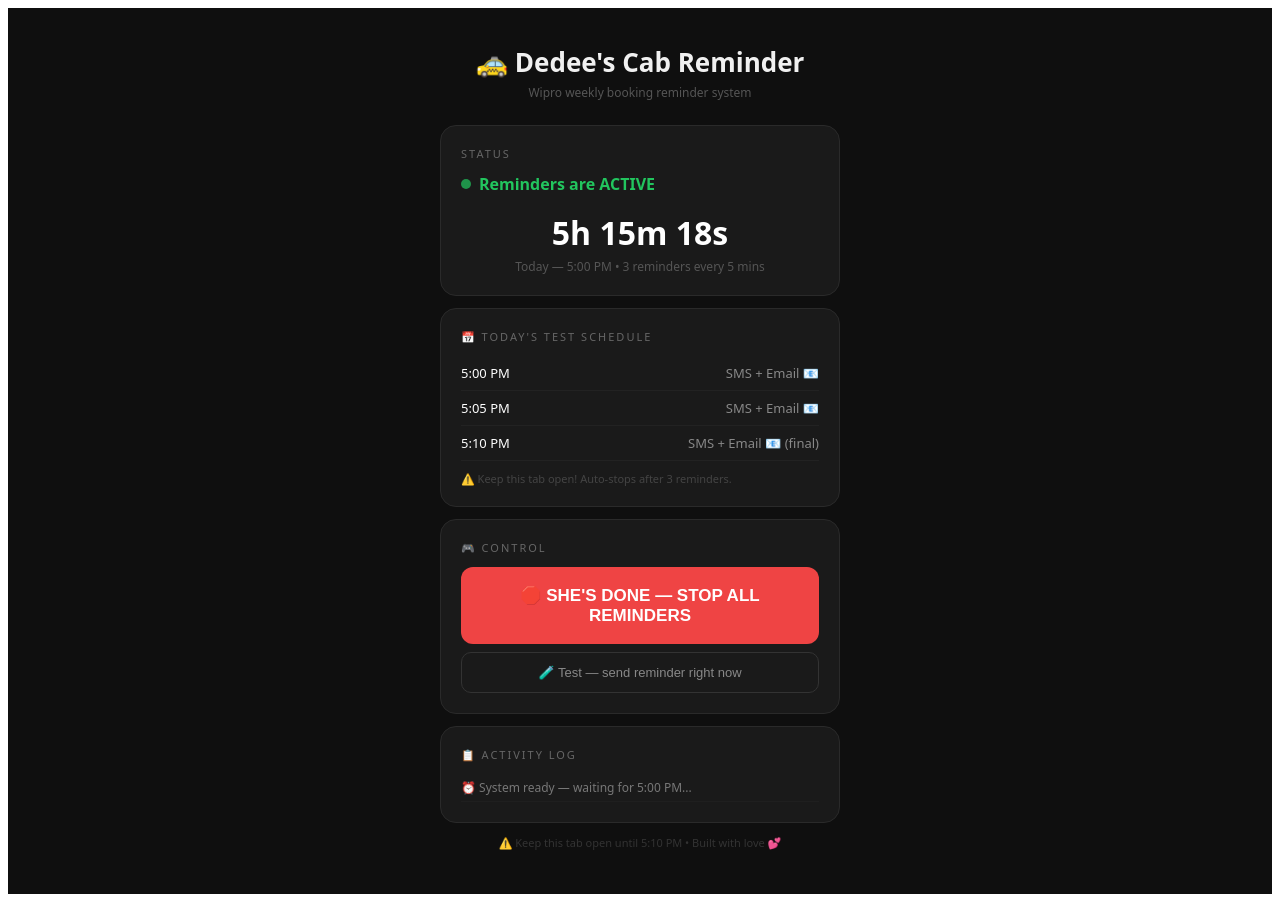
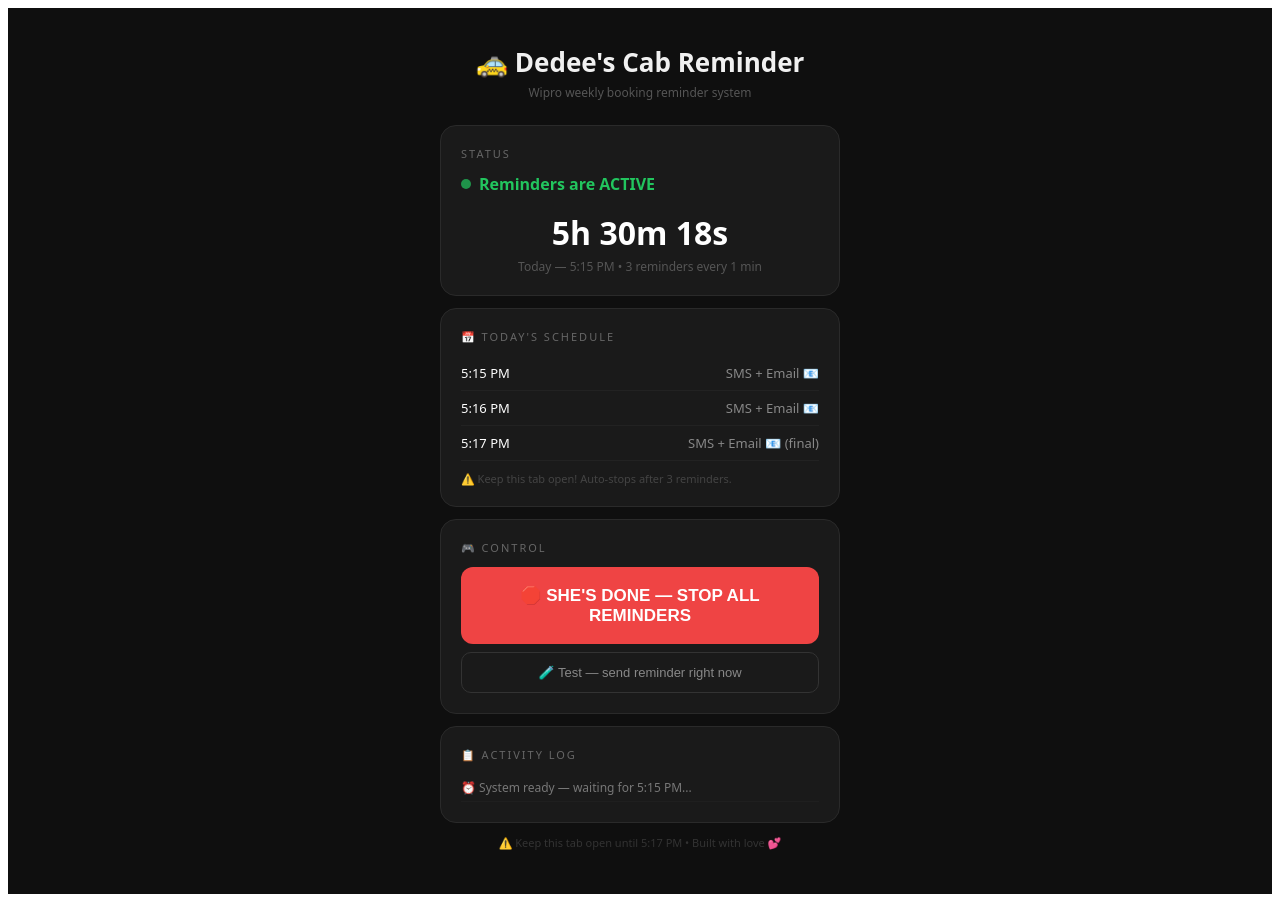
Before and after one commit to Nithinnani2002/cab_cron, a React (Create React App) app: page / in a window 1280 px wide. Built offline with nearby package versions, Linux system fonts and the light colour scheme.

Commit message:
Update App.js

```diff
--- a/src/App.js
+++ b/src/App.js
@@ -8,7 +8,7 @@ const SMS_MESSAGES = [
 
 export default function App() {
   const [active, setActive] = useState(true);
-  const [log, setLog] = useState(["⏰ System ready — waiting for 5:00 PM..."]);
+  const [log, setLog] = useState(["⏰ System ready — waiting for 5:15 PM..."]);
   const [sending, setSending] = useState(false);
   const [countdown, setCountdown] = useState("");
   const [nextSlot, setNextSlot] = useState("");
@@ -23,7 +23,7 @@ export default function App() {
     function updateCountdown() {
       const now = new Date();
       const target = new Date();
-      target.setHours(17, 0, 0, 0);
+      target.setHours(17, 15, 0, 0); // Changed to 5:15 PM (17:15)
       if (target < now) {
         setCountdown("✅ Done!");
         setNextSlot("All reminders fired for today");
@@ -34,7 +34,7 @@ export default function App() {
       const m = Math.floor((diff % 3600000) / 60000);
       const s = Math.floor((diff % 60000) / 1000);
       setCountdown(`${h}h ${m}m ${s}s`);
-      setNextSlot("Today — 5:00 PM • 3 reminders every 5 mins");
+      setNextSlot("Today — 5:15 PM • 3 reminders every 1 min");
     }
     updateCountdown();
     const t = setInterval(updateCountdown, 1000);
@@ -47,11 +47,11 @@ export default function App() {
       const now = new Date();
       const hour = now.getHours();
       const min = now.getMinutes();
-      if (hour === 17) {
+      if (hour === 17) { // 5 PM hour
         let slot = -1;
-        if (min >= 0 && min < 5) slot = 0;
-        else if (min >= 5 && min < 10) slot = 1;
-        else if (min >= 10 && min < 15) slot = 2;
+        if (min >= 15 && min < 16) slot = 0;      // First at 5:15
+        else if (min >= 16 && min < 17) slot = 1; // Second at 5:16
+        else if (min >= 17 && min < 18) slot = 2; // Third at 5:17
         if (slot >= 0 && slotRef.current <= slot) {
           slotRef.current = slot + 1;
           await fireReminder(slot);
@@ -144,8 +144,8 @@ export default function App() {
         </div>
 
         <div style={s.card}>
-          <div style={s.label}>📅 Today's Test Schedule</div>
-          {[["5:00 PM", "SMS + Email 📧"], ["5:05 PM", "SMS + Email 📧"], ["5:10 PM", "SMS + Email 📧 (final)"]].map(([t, w]) => (
+          <div style={s.label}>📅 Today's Schedule</div>
+          {[["5:15 PM", "SMS + Email 📧"], ["5:16 PM", "SMS + Email 📧"], ["5:17 PM", "SMS + Email 📧 (final)"]].map(([t, w]) => (
             <div key={t} style={s.row}>
               <span style={{ color: "#fff", fontWeight: "500" }}>{t}</span>
               <span style={{ color: "#888" }}>{w}</span>
@@ -170,7 +170,7 @@ export default function App() {
         </div>
 
         <div style={{ textAlign: "center", fontSize: "11px", color: "#333", paddingBottom: "24px" }}>
-          ⚠️ Keep this tab open until 5:10 PM • Built with love 💕
+          ⚠️ Keep this tab open until 5:17 PM • Built with love 💕
         </div>
       </div>
     </div>
```
